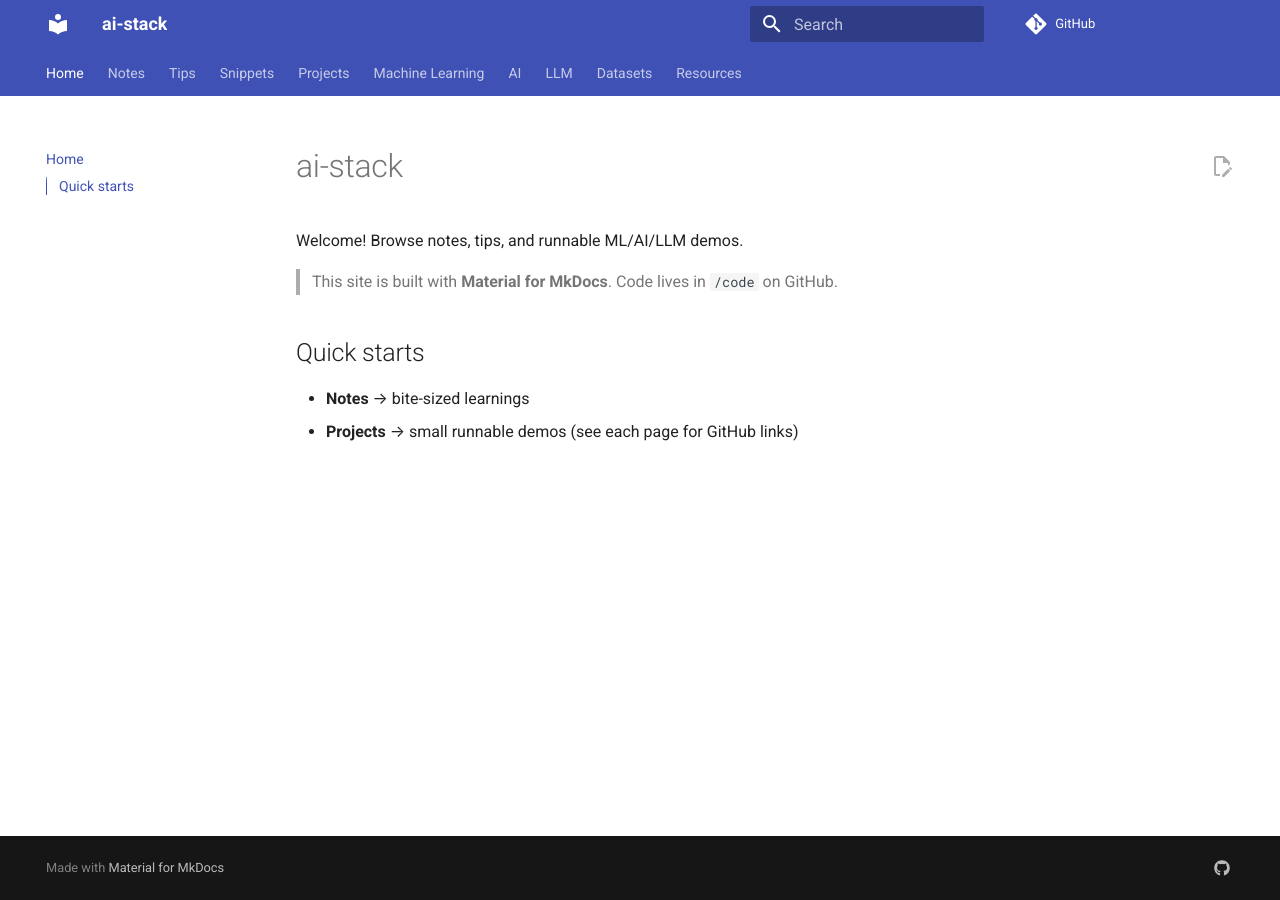
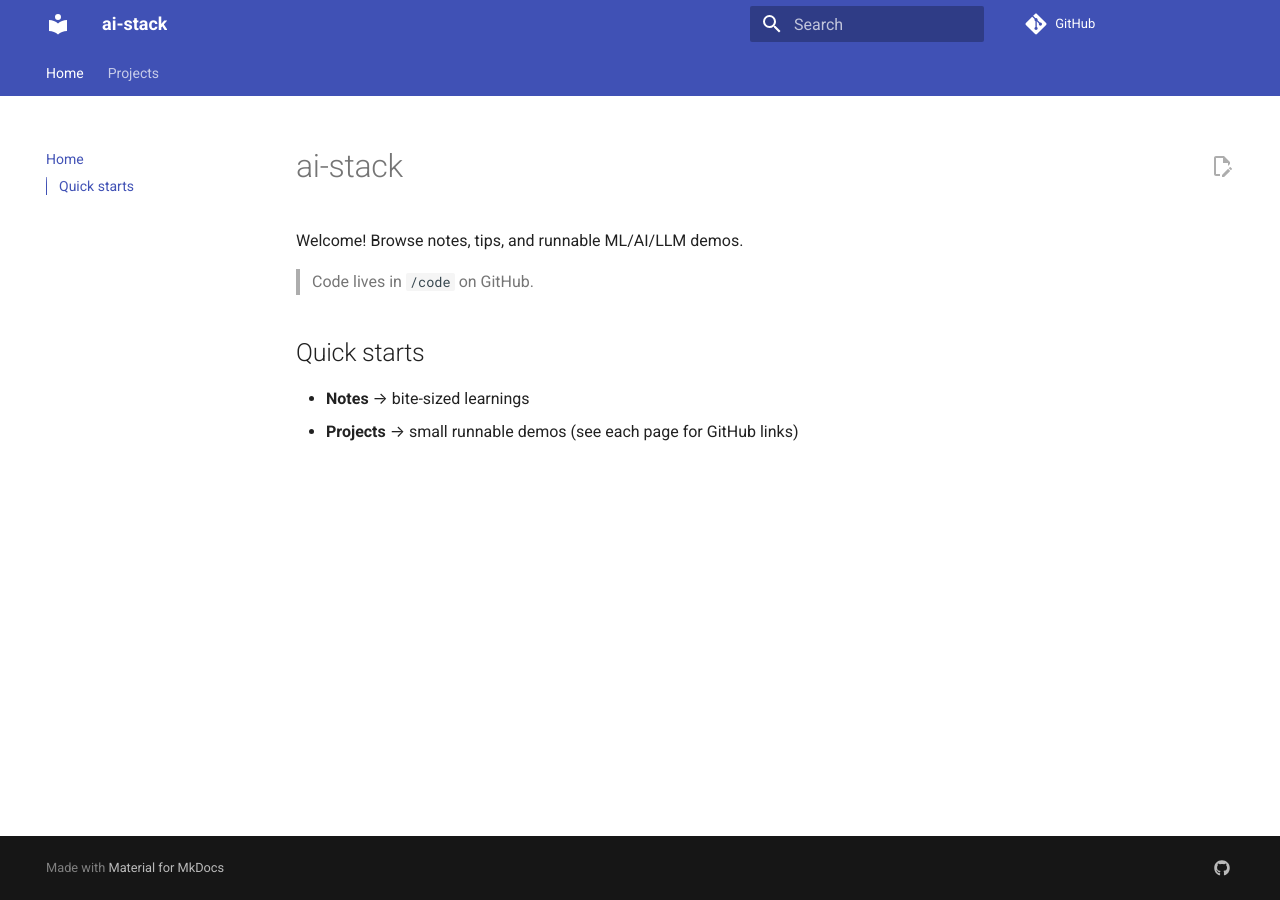
Before and after one commit to afizs/ai-stack, an MkDocs documentation site: the page built from docs/index.md, in a window 1280 px wide. Built offline with MkDocs 1.6.1 and Material for MkDocs 9.7.7, drawn with Linux system fonts in a browser that asks for light colours; comment, search, counter and statistics services are not loaded; some of the changed lines change nothing that is shown.

Commit message:
removed unused navs

```diff
--- a/docs/index.md
+++ b/docs/index.md
@@ -2,7 +2,7 @@
 
 Welcome! Browse notes, tips, and runnable ML/AI/LLM demos.
 
-> This site is built with **Material for MkDocs**. Code lives in `/code` on GitHub.
+> Code lives in `/code` on GitHub.
 
 ## Quick starts
 - **Notes** → bite-sized learnings
--- a/mkdocs.yml
+++ b/mkdocs.yml
@@ -25,23 +25,23 @@ markdown_extensions:
   - pymdownx.tabbed
 nav:
   - Home: index.md
-  - Notes: 10-notes/README.md
-  - Tips: 20-tips/README.md
-  - Snippets: 30-snippets/README.md
+  # - Notes: 10-notes/README.md
+  # - Tips: 20-tips/README.md
+  # - Snippets: 30-snippets/README.md
   - Projects:
       - Iris Classifier: projects/iris-classifier.md
-      - Agentic RAG: projects/agentic-rag.md
-  - Machine Learning:
-      - Model Zoo: 50-ml/model-zoo.md
-  - AI: 60-ai/experiments.md
-  - LLM:
-      - Concepts: 70-llm/docs/llm-concepts.md
-      - Prompt Patterns: 70-llm/prompts/patterns.md
-      - Apps: 70-llm/apps/streamlit-chat/README.md
-  - Datasets: 80-datasets/samples.md
-  - Resources:
-      - Papers: 90-resources/papers.md
-      - Bookmarks: 90-resources/bookmarks.md
+      # - Agentic RAG: projects/agentic-rag.md
+  # - Machine Learning:
+  #     - Model Zoo: 50-ml/model-zoo.md
+  # - AI: 60-ai/experiments.md
+  # - LLM:
+  #     - Concepts: 70-llm/docs/llm-concepts.md
+  #     - Prompt Patterns: 70-llm/prompts/patterns.md
+  #     - Apps: 70-llm/apps/streamlit-chat/README.md
+  # - Datasets: 80-datasets/samples.md
+  # - Resources:
+  #     - Papers: 90-resources/papers.md
+  #     - Bookmarks: 90-resources/bookmarks.md
 extra:
   social:
     - icon: fontawesome/brands/github
```
